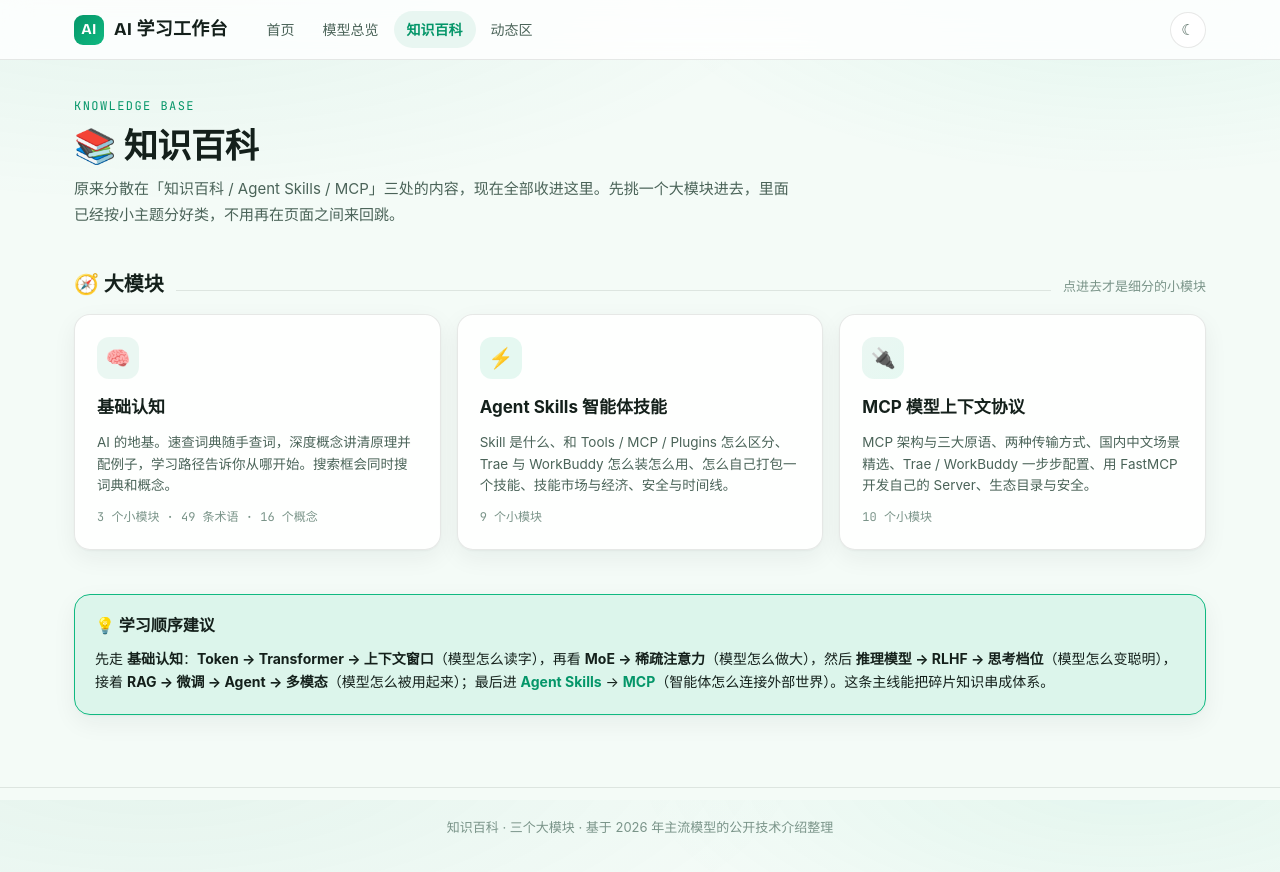
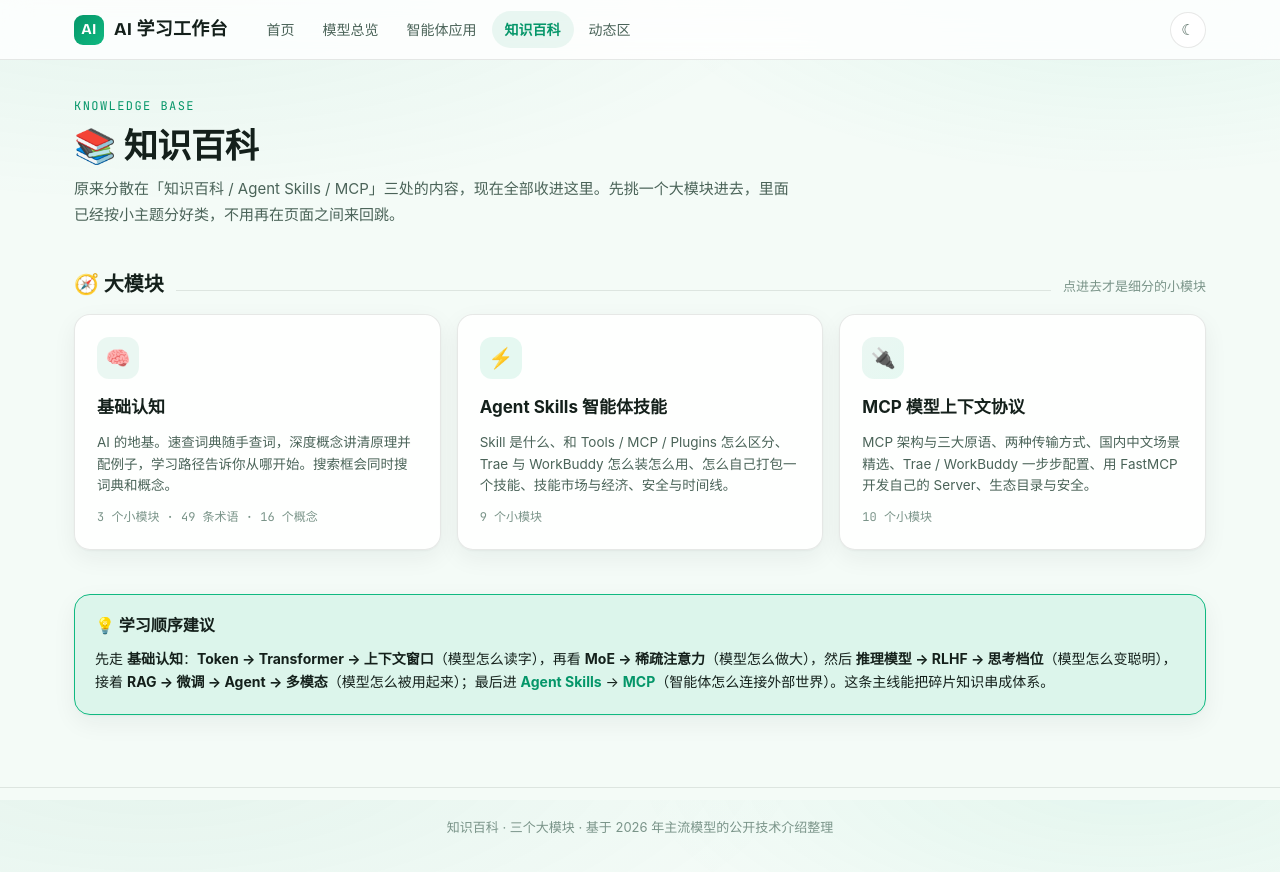
Before and after one commit to Woodley77/ai-workbench, a plain HTML site: page concepts.html in a window 1280 px wide. Drawn offline with Linux system fonts and the light colour scheme.

Commit message:
智能体应用页上线（国内为主）：新增 agents.html —— 国内 24 个 Agent 应用图鉴（五层赛道 + 7 组热度榜 + 能力雷达/场景选型 + 搜索排序），国外 11 条收进「海外速览」；全站导航加「智能体」页签与首页模块卡与统计更新；update_content.py 新增 AGENT 分支每日追加动态；CI 提交清单纳入 agents.html；sw.js 升 v14

```diff
--- a/concepts.html
+++ b/concepts.html
@@ -29,6 +29,7 @@
     <div class="nav-links">
       <a href="index.html">首页</a>
       <a href="models.html">模型总览</a>
+      <a href="agents.html">智能体应用</a>
       <a href="concepts.html" class="active">知识百科</a>
       <a href="news.html">动态区</a>
     </div>
```
